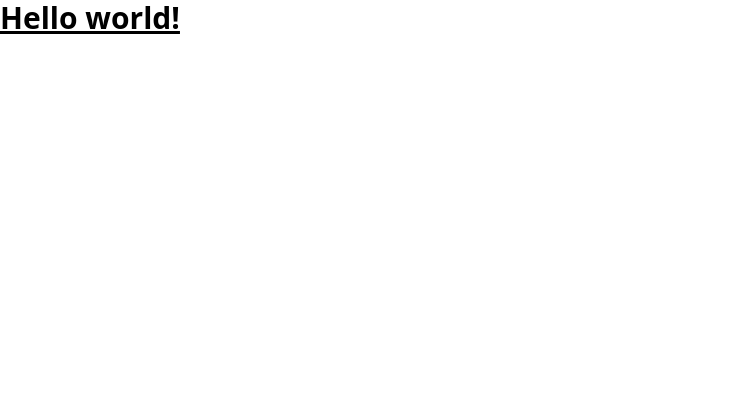
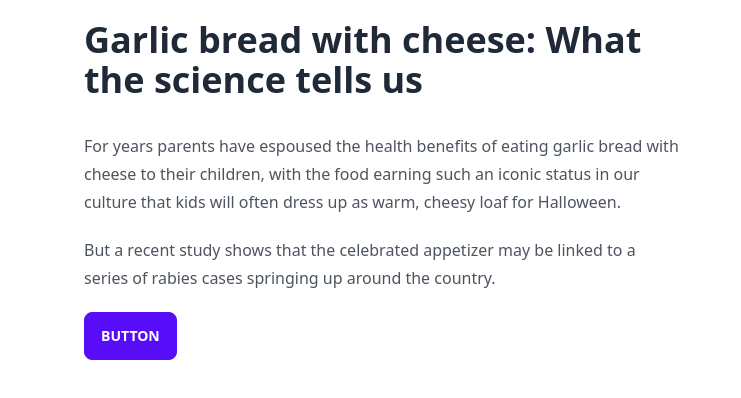
Before and after one commit to BayuDC/76fe5b20, a Nuxt app: page / in a window 1280 px wide. Shown: the top 398 px of the page, without its empty margins (0-741 px from the left). Built offline with nearby package versions, Linux system fonts and the light colour scheme.

Commit message:
chore: style it with daisyui

```diff
--- a/app.vue
+++ b/app.vue
@@ -1,3 +1,17 @@
 <template>
-    <h1 class="text-3xl font-bold underline">Hello world!</h1>
+    <div class="container max-w-6xl p-5 min-h-screen m-auto">
+        <article class="prose">
+            <h1>Garlic bread with cheese: What the science tells us</h1>
+            <p>
+                For years parents have espoused the health benefits of eating garlic bread with cheese to their
+                children, with the food earning such an iconic status in our culture that kids will often dress up as
+                warm, cheesy loaf for Halloween.
+            </p>
+            <p>
+                But a recent study shows that the celebrated appetizer may be linked to a series of rabies cases
+                springing up around the country.
+            </p>
+            <button class="btn btn-primary">Button</button>
+        </article>
+    </div>
 </template>
--- a/package.json
+++ b/package.json
@@ -8,7 +8,9 @@
     "postinstall": "nuxt prepare"
   },
   "devDependencies": {
+    "@tailwindcss/typography": "^0.5.8",
     "autoprefixer": "^10.4.13",
+    "daisyui": "^2.43.0",
     "nuxt": "3.0.0",
     "postcss": "^8.4.20",
     "tailwindcss": "^3.2.4"
--- a/tailwind.config.js
+++ b/tailwind.config.js
@@ -11,5 +11,9 @@ module.exports = {
     theme: {
         extend: {},
     },
-    plugins: [],
+    plugins: [
+        require('@tailwindcss/typography'),
+        require('daisyui'),
+        //
+    ],
 };
```
Also changed, not shown: 1 other file (tests, documents, lock files or other folders).
